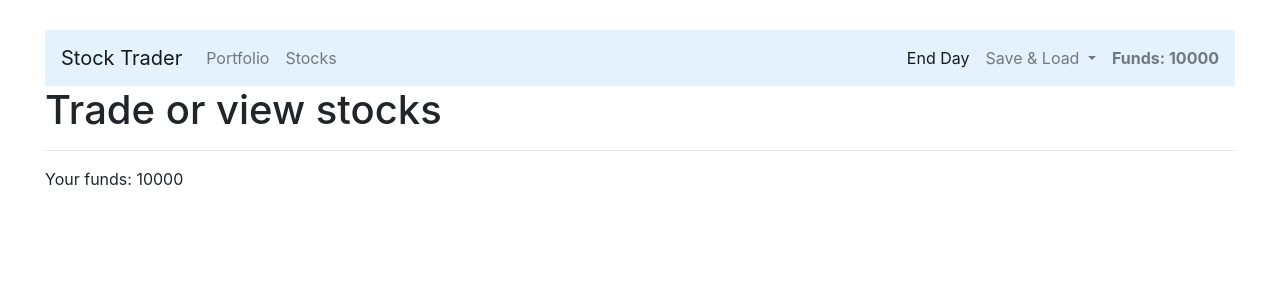
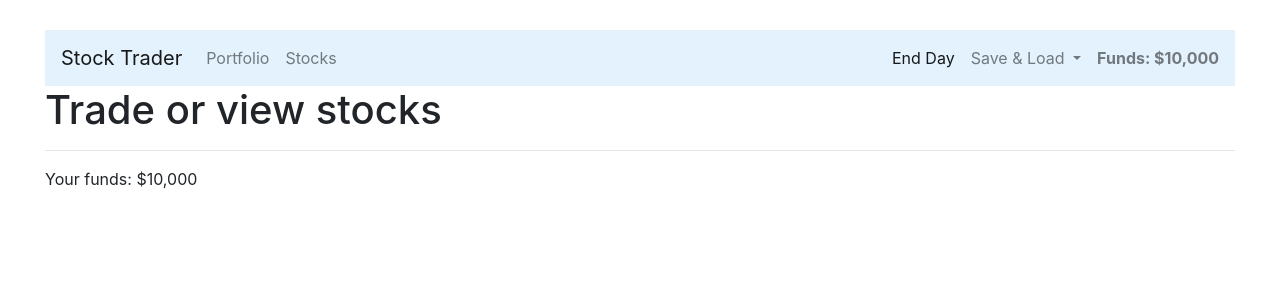
Before and after one commit to vinaysudani/-udemy-stock-trader, a Vue app: page / in a window 1280 px wide. Shown: the top 300 px of the page. Built offline with nearby package versions, Linux system fonts and the light colour scheme.

Commit message:
Added currency filter

```diff
--- a/src/components/Header.vue
+++ b/src/components/Header.vue
@@ -40,7 +40,7 @@
                     </div>
                 </li>
             </ul>
-            <strong class="navbar-text ml-2">Funds: {{ funds }}</strong>
+            <strong class="navbar-text ml-2">Funds: {{ funds | currency}}</strong>
         </div>
     </nav>
 </template>
--- a/src/components/Home.vue
+++ b/src/components/Home.vue
@@ -2,7 +2,7 @@
     <div>
         <h1>Trade or view stocks</h1>
         <hr>
-        <p>Your funds: {{ funds }}</p>
+        <p>Your funds: {{ funds | currency}}</p>
     </div>
 </template>
 
--- a/src/main.js
+++ b/src/main.js
@@ -4,6 +4,11 @@
 import 'bootstrap/dist/css/bootstrap.min.css'
 import router from './router'
 import store from './store'
+
+
+Vue.filter('currency', (value) => {
+    return '$' + value.toLocaleString()
+})
 
 Vue.config.productionTip = false
 
```
